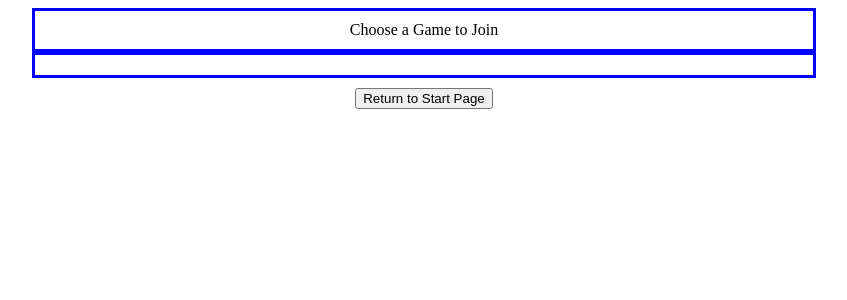
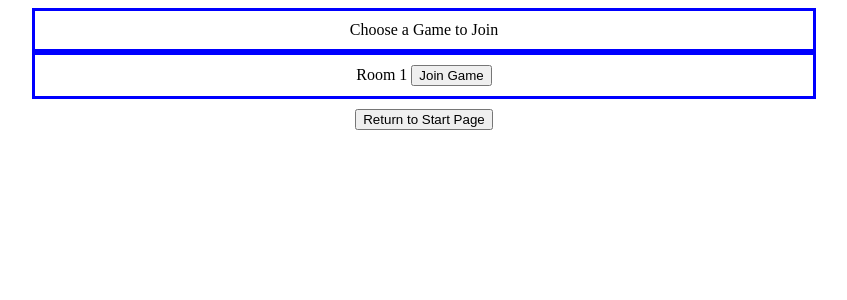
Before and after one commit to PopcornRobot/wavelength, a Django app: template app/templates/app/game_list.html in a window 1280 px wide. Shown: the top 300 px of the page, without its empty margins (216-1063 px from the left). Run offline with Django 3.2, Linux system fonts and the light colour scheme; the template is opened without the code that fills it: values that come from a table or form of the project are taken from there, others are empty; tables that the repository leaves empty hold one stand-in row (values such as "Sample post").

Commit message:
feat(wavelength): updated game_session and game_list views
updated views pending testing with seed data

```diff
--- a/app/templates/app/game_list.html
+++ b/app/templates/app/game_list.html
@@ -39,11 +39,11 @@ base.html and static are in development
 </div>
 
 <div class='center'>
-    {% comment %} {% for game in game_list %}
-        {% if game.is_game_waiting == True and game.is_game_active == False %}
+    {% for game in game_list %}
+
            Room {{game.id}}  <button class="btn btn-primary" href= >Join Game</button>
-        {% endif %}
-    {% endfor %} {% endcomment %}
+
+    {% endfor %}
 </div>
 <div style='padding:10px ; text-align:center'>
     <button href= >Return to Start Page</button>
--- a/app/templates/app/game_session.html
+++ b/app/templates/app/game_session.html
@@ -39,9 +39,9 @@ base.html and static are in development
     </div>
 
     <div class='center'>
-        {% comment %} {% for player in player_list %}
+        {% for player in player_list %}
             {{player.username}}
-        {% endfor %} {% endcomment %}
+        {% endfor %}
     </div>
     <div style='padding:10px ; text-align:center'>
         <button href= >Leave Room</button>
--- a/app/views.py
+++ b/app/views.py
@@ -75,14 +75,16 @@ def game_room(request, game_id):
 # page with auto-refreshing list of games available for joining
 def game_list(request):
 
-    game_list = Game.objects.order_by('created_at')
+    game_list = Game.objects.filter(is_game_waiting=True, is_game_running=False)
 
     context = { 'game_list':game_list }
     return render(request, 'app/game_list.html', context)
 
 def game_session(request):
 
-    player_list = Team.objects.order_by('created_at')
+    game_id = request.GET.get('game_id')
+    game = Game.objects.get(id=game_id)
+    player_list = Player.objects.filter(game=game)
 
     context = { 'player_list':player_list }
     return render(request, 'app/game_session.html', context)
```
